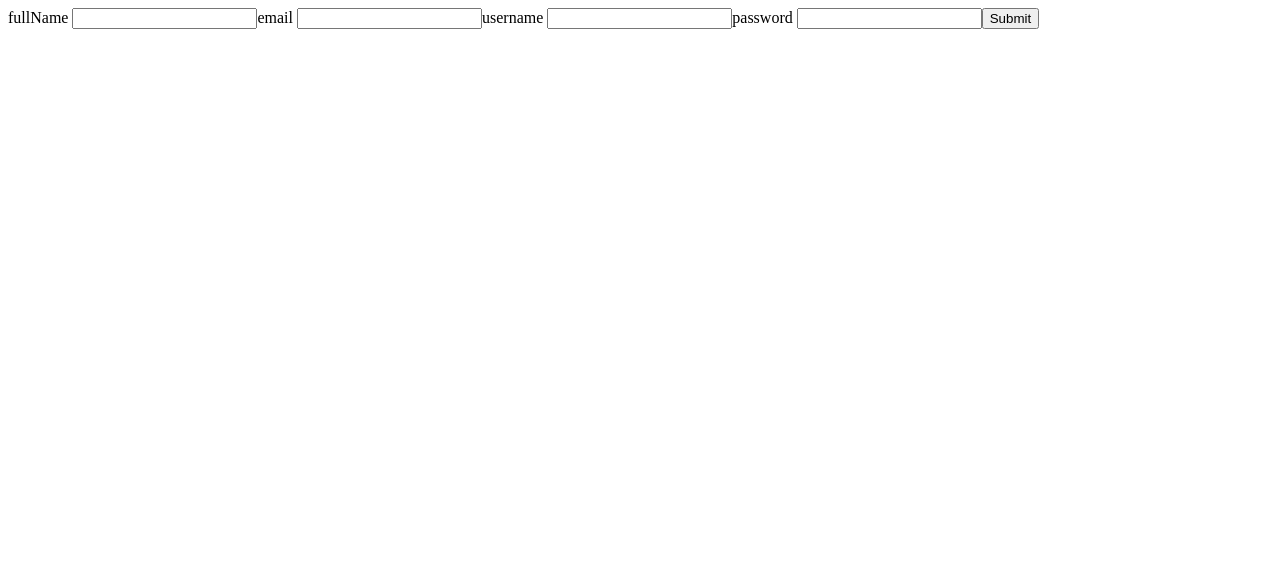
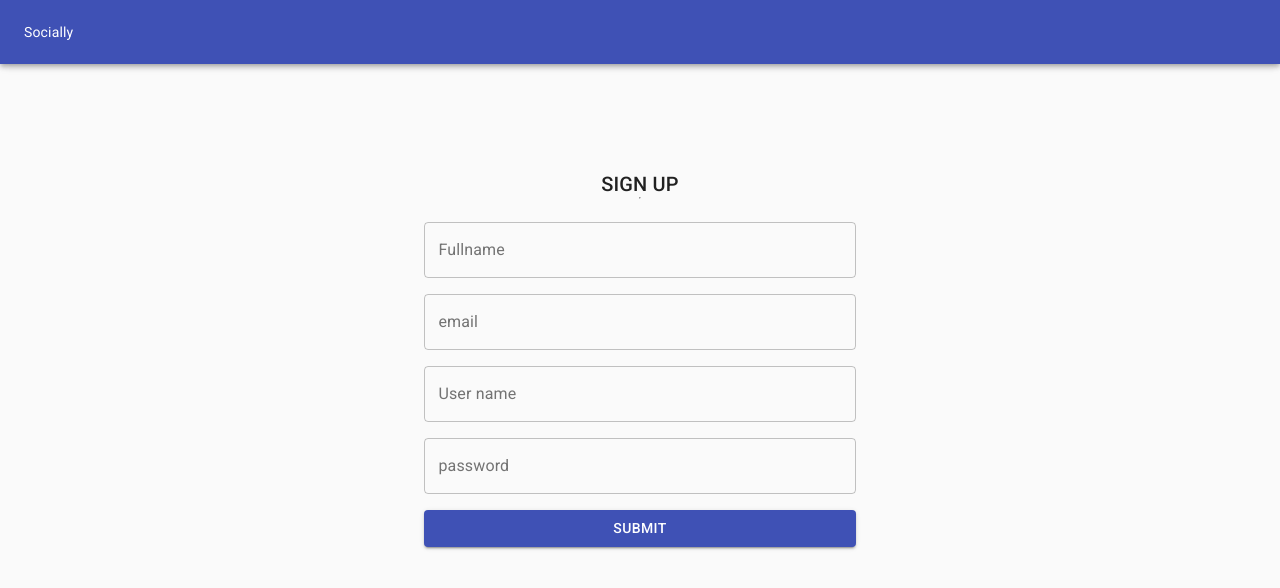
Before and after one commit to Ricardo-Paul/socially, a React app in the folder client/: page / in a window 1280 px wide. Built offline with nearby package versions, Linux system fonts and the light colour scheme; what apollo-upload-client would draw is missing.

Commit message:
style and theme

```diff
--- a/client/package.json
+++ b/client/package.json
@@ -7,6 +7,9 @@
   "license": "ISC",
   "dependencies": {
     "@apollo/client": "^3.2.7",
+    "@material-ui/core": "^4.11.0",
+    "@material-ui/icons": "^4.9.1",
+    "@material-ui/lab": "^4.0.0-alpha.56",
     "apollo-cache-inmemory": "^1.5.1",
     "apollo-client": "^2.5.1",
     "apollo-link": "^1.2.13",
@@ -20,7 +23,8 @@
     "react-dom": "^16.8.5",
     "react-helmet": "^5.2.1",
     "react-router-dom": "^5.0.0",
-    "react-scripts": "3.0.1"
+    "react-scripts": "3.0.1",
+    "styled-components": "^5.2.1"
   },
   "devDependencies": {
     "prettier": "^2.1.2"
--- a/client/public/index.html
+++ b/client/public/index.html
@@ -6,7 +6,11 @@
     <meta name="viewport" content="width=device-width, initial-scale=1, shrink-to-fit=no" />
     <meta name="theme-color" content="#000000" />
     <link rel="manifest" href="%PUBLIC_URL%/manifest.json" />
-    <title>Create Social Network</title>
+
+    <!-- material ui -->
+    <link rel="stylesheet" href="https://fonts.googleapis.com/css?family=Roboto:300,400,500,700&display=swap" />
+    <link rel="stylesheet" href="https://fonts.googleapis.com/icon?family=Material+Icons" />
+    <title> Socially </title>
   </head>
   <body>
     <noscript>
@@ -15,3 +19,5 @@
     <div id="root"></div>
   </body>
 </html>
+
+<!-- html root -->
--- /dev/null
+++ b/client/src/components/App/AppBar.js
@@ -0,0 +1,5 @@
+const { AppBar, withStyles } = require("@material-ui/core");
+
+export default withStyles({
+
+})(AppBar)
--- /dev/null
+++ b/client/src/components/TextField.js
@@ -0,0 +1,9 @@
+const { withStyles, TextField, createMuiTheme } = require("@material-ui/core");
+const theme = createMuiTheme();
+
+export default withStyles({
+    root: {
+        marginTop: theme.spacing(2),
+        width: '100%'
+    }
+})(TextField)
--- a/client/src/index.js
+++ b/client/src/index.js
@@ -26,9 +26,9 @@ const client = createApolloClient(uri);
 render(
   // <ApolloHooksProvider client={client}>
     <ApolloProvider client={client}>
-          <StoreProvider>
+      <StoreProvider>
             <App />
-          </StoreProvider>
+        </StoreProvider>
     </ApolloProvider>,
   // </ApolloHooksProvider>,
     document.getElementById("root")
--- a/client/src/pages/Auth/SignUp.js
+++ b/client/src/pages/Auth/SignUp.js
@@ -1,6 +1,52 @@
 import React, { useState } from "react";
 import { useMutation } from "@apollo/client";
 import { SIGN_UP } from "../../graphql/user";
+
+/**
+ * styles imports
+ */
+import {
+  Box,
+  Button,
+  Container,
+  CssBaseline,
+  Grid,
+  makeStyles,
+  Paper,
+  Toolbar,
+  Typography,
+} from "@material-ui/core";
+
+import MuiAlert from '@material-ui/lab/Alert'
+
+import TextField from '../../components/TextField';
+import AppBar from '../../components/App/AppBar';
+
+import validate from '../../utils/validate';
+
+const useStyles = makeStyles((theme) => ({
+    paper:{
+        paddingTop: theme.spacing(4),
+        display: "flex",
+        flexDirection:"column",
+        alignItems: "center",
+    },
+    form:{
+        display: "flex",
+        flexDirection: "column",
+        width: "35%",
+        [theme.breakpoints.down('xs')]: {
+            width: "100%"
+        }
+    },
+    submit: {
+        marginTop: theme.spacing(2)
+    },
+    signupText:{
+        marginTop: theme.spacing(1),
+        marginBottom: -10
+    }
+}));
 
 const SignUp = () => {
   const [values, setValues] = useState({
@@ -9,12 +55,19 @@ const SignUp = () => {
     email: "",
     password: "",
   });
+  const [error, setError] = useState("");
   const { fullName, username, email, password } = values;
-  const [signup, { loading, error }] = useMutation(SIGN_UP);
+  const [signup, { loading }] = useMutation(SIGN_UP);
 
   const handleSubmit = async (e) => {
     e.preventDefault();
-    console.log("submit hit");
+
+    const error = validate(values);
+    if(error){
+        setError(error)
+        return false;
+    }
+
     try {
       const response = await signup({
         variables: {
@@ -27,11 +80,16 @@ const SignUp = () => {
         },
       });
       console.log(response.data);
+      setError("");
       console.log(`response: ${response.data},
               loading: ${loading},
               error: ${error}
             `);
     } catch (error) {
+        if(!error.graphQLErrors){
+            return;
+        }
+        setError(error.graphQLErrors[0].message);
         console.log(error.graphQLErrors[0].message);
     }
   };
@@ -44,33 +102,72 @@ const SignUp = () => {
     });
   };
 
+  const classes = useStyles();
+
   return (
-    <form onSubmit={(e) => handleSubmit(e, signup)}>
-      fullName{" "}
-      <input
+    <>
+    <AppBar>
+        <Toolbar>
+            Socially
+        </Toolbar>
+    </AppBar>
+
+      <Container style={{ marginTop:"10%"}}>
+        <CssBaseline />
+        { error && <MuiAlert severity="error" elevation={6}>
+            {error}
+        </MuiAlert>}
+
+        <div className={classes.paper}>
+        <Typography variant="h6" className={classes.signupText}>
+            SIGN UP
+        </Typography>
+        <hr/>
+
+        <form className={classes.form} onSubmit={(e) => handleSubmit(e, signup)}>
+            <TextField
             type="text"
             onChange={handleChange}
             name="fullName"
             value={fullName}
+            variant="outlined"
+            label="Fullname"
           />
-      email{" "}
-      <input type="text" onChange={handleChange} name="email" value={email} />
-      username{" "}
-      <input
+
+          <TextField
+            type="text"
+            onChange={handleChange}
+            name="email"
+            value={email}
+            variant="outlined"
+            label="email"
+          />
+
+          <TextField
             type="text"
             onChange={handleChange}
             name="username"
             value={username}
+            label="User name"
+            variant="outlined"
           />
-      password{" "}
-      <input
+
+          <TextField
             type="password"
             onChange={handleChange}
             name="password"
             value={password}
+            label="password"
+            variant="outlined"
           />
-      <input type="submit" />
+
+          <Button variant="contained" className={classes.submit} color="primary" type="submit">
+            Submit
+          </Button>
         </form>
+        </div>
+      </Container>
+    </>
   );
 };
 
```
Also changed, not shown: client/src/pages/Auth/ForgotPassword.js (+12 -13 lines), client/public/manifest.json, client/src/components/Form.js (added), client/src/components/Layout.js (added), client/src/components/README.md, client/src/pages/Auth/ResetPassword.js (line endings or trailing spaces), client/src/pages/ex.js (added), client/src/utils/theme.js (added), 1 other file. Lines whose indentation alone changed are shown as unchanged.
